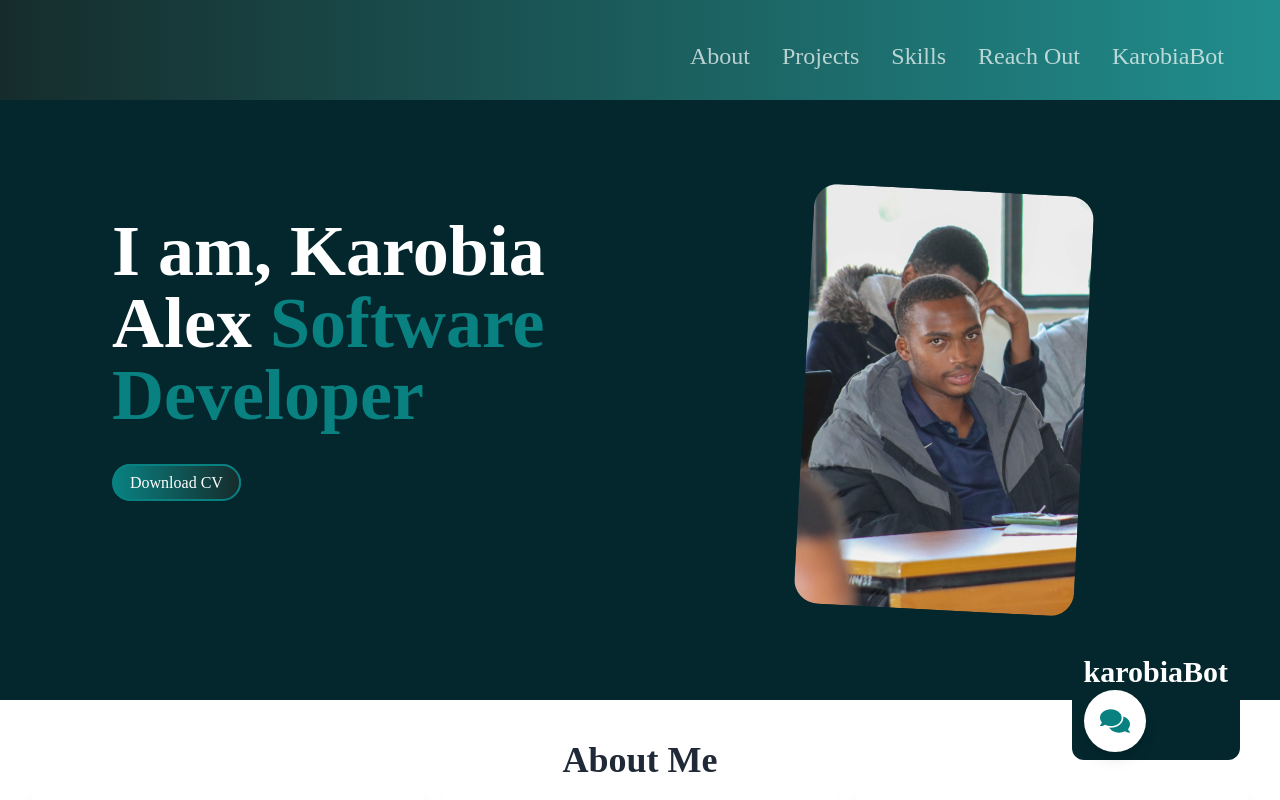
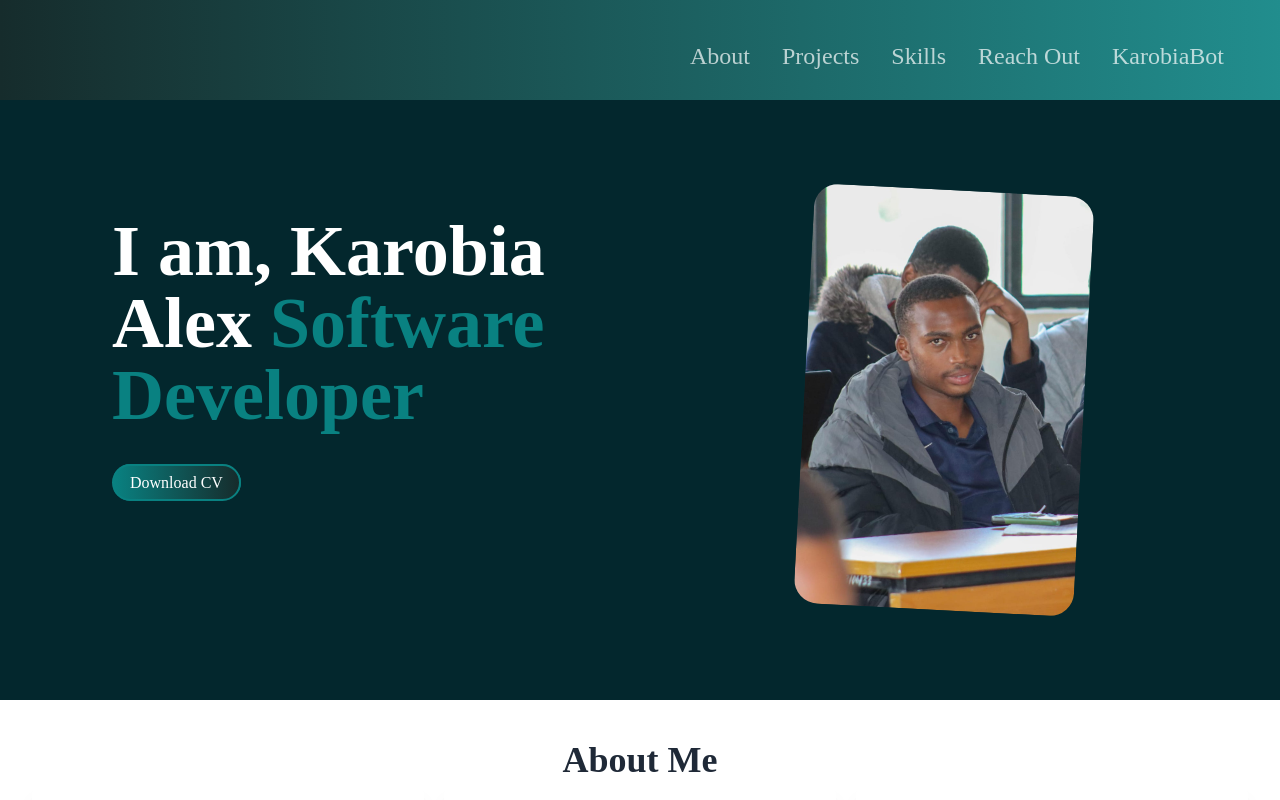
Before and after one commit to karoshalex0873/Karobia.me, a React (Vite) app: page / in a window 1280 px wide. Shown: the top 800 px of the page. Built offline with nearby package versions, Linux system fonts and the light colour scheme.

Commit message:
ChatBot removal Untill futher notice

```diff
--- a/src/App.jsx
+++ b/src/App.jsx
@@ -4,7 +4,7 @@ import About from "./componets/About"
 import Projects from "./componets/Projects"
 import ContactForm from "./componets/Contact"
 import SocialMediaLinks from "./componets/SocialMediaLinks"
-import Chatbox from "./componets/Chatbox"
+// import Chatbox from "./componets/Chatbox"
 
 const App = () => {
   return (
@@ -24,7 +24,7 @@ const App = () => {
         </div>
       </div>
       <div className="container mx-auto px-4 md:px-6 py-10">
-        <Chatbox />
+       {/* <Chatbox /> */}
       </div>
     </div>
   );
```
